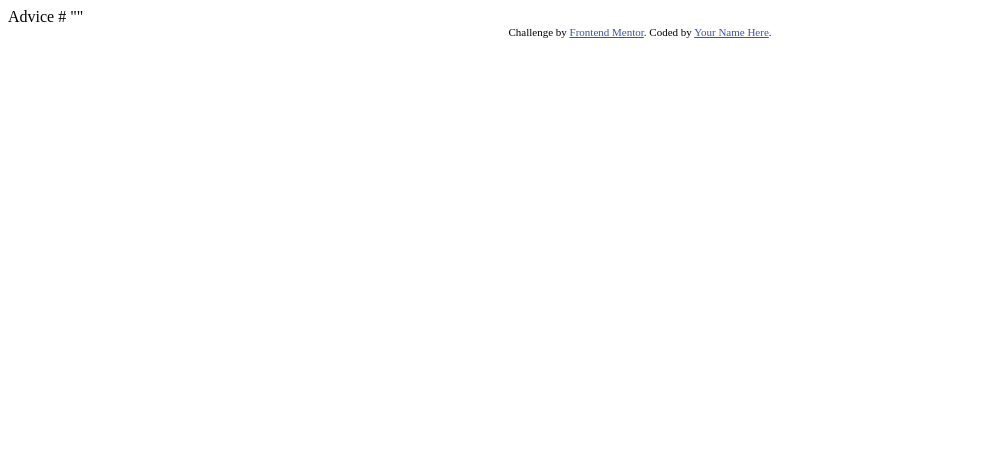
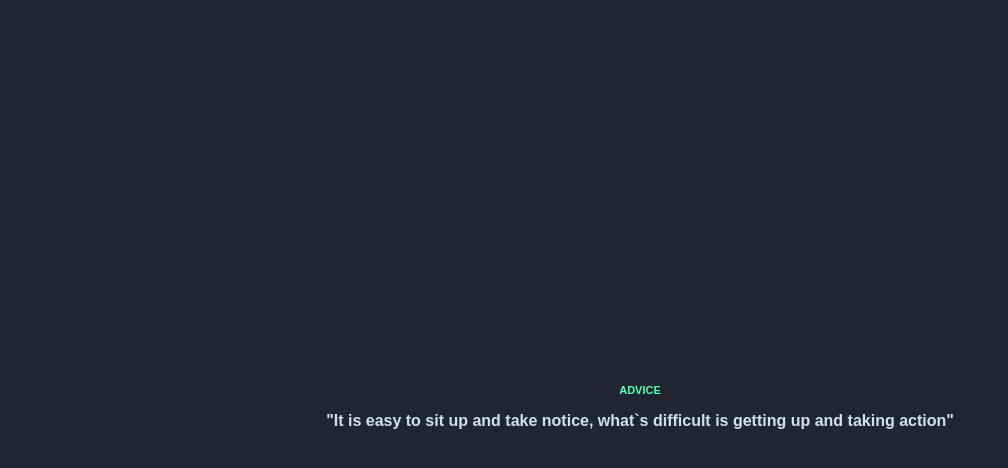
Before and after one commit to chillozawr/Frontend_Mentor-Advice-Generator-App, a plain HTML site: page index.html in a window 1280 px wide. Shown: the whole page, without its empty margins (0-1008 px from the left). Drawn offline with Linux system fonts and the light colour scheme.

Commit message:
project started

```diff
--- a/index.html
+++ b/index.html
@@ -4,8 +4,8 @@
   <meta charset="UTF-8">
   <meta name="viewport" content="width=device-width, initial-scale=1.0"> <!-- displays site properly based on user's device -->
 
-  <link rel="icon" type="image/png" sizes="32x32" href="./images/favicon-32x32.png">
-
+  <link rel="icon" type="image/png" sizes="32x32" href="img/favicon-32x32.png">
+  <link rel="stylesheet" href="style.css">
   <title>Frontend Mentor | Advice generator app</title>
 
   <!-- Feel free to remove these styles or customise in your own stylesheet 👍 -->
@@ -16,13 +16,21 @@
 </head>
 <body>
 
-  Advice #<!-- Advice ID goes here -->
-
-  "<!-- Advice text goes here -->"
+  <div class="wrap">
+    <div class="modal">
+      <h1 class="modal__header">ADVICE</h1>
+      <blockquote class="modal__blockquote">
+        <p>
+          "It is easy to sit up and take notice, what`s difficult is
+          getting up and taking action"
+        </p>
+      </blockquote>
+    </div>
+  </div>
 
   <div class="attribution">
     Challenge by <a href="https://www.frontendmentor.io?ref=challenge" target="_blank">Frontend Mentor</a>.
-    Coded by <a href="#">Your Name Here</a>.
+    Coded by <a href="#">Chillozawr</a>.
   </div>
 </body>
 </html>
--- a/style.scss
+++ b/style.scss
@@ -0,0 +1,41 @@
+// Colors variables
+
+// Primary colors
+$primary-light-cyan: hsl(193, 38%, 86%);
+$primary-neon-green: hsl(150, 100%, 66%);
+
+// Neutral colors
+$neutral-grayish-blue: hsl(217, 19%, 38%);
+$neutral-dark-grayish-blue: hsl(217, 19%, 24%);
+$neutral-dark-blue: hsl(218, 23%, 16%);
+
+//Fonts
+
+$font-manrope: 'Manrope', sans-serif;
+
+.wrap {
+  position: absolute;
+  background-color: $neutral-dark-blue;
+  inset: 0;
+}
+
+.modal {
+  position: relative;
+  top: 50%;
+  left: 50%;
+  right: initial;
+  bottom: initial;
+  transform: translate(-50%, -50%);
+  text-align: center;
+  font-family: $font-manrope;
+  font-weight: 800;
+
+  .modal__header {
+    color: $primary-neon-green;
+    font-size: 11px;
+  }
+
+  .modal__blockquote {
+    color: $primary-light-cyan;
+  }
+}
```
Also changed, not shown: style.css (added), 2 other files.
